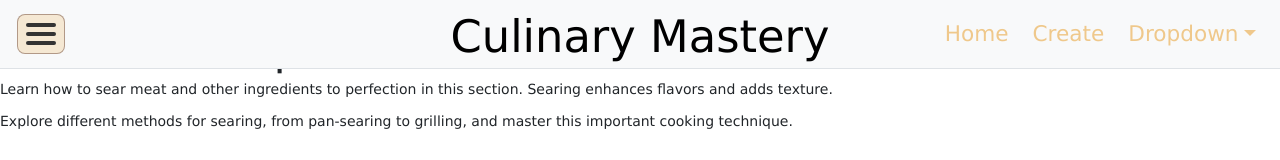
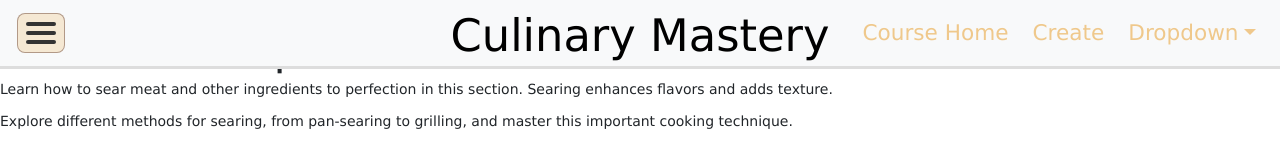
Before and after one commit to 24-25-UC-Senior-Design-Group-7/Culinary-Mastery, a React (Vite) app: page /sear in a window 1280 px wide. Shown: the top 160 px of the page. Built offline with nearby package versions, Linux system fonts and the light colour scheme.

Commit message:
updating css

```diff
--- a/src/components/Layout.jsx
+++ b/src/components/Layout.jsx
@@ -43,7 +43,7 @@ function Layout() {
       {/* Page content wrapper */}
       <div id="page-content-wrapper" className="flex-grow-1">
         {/* Top navigation */}
-        <nav className="navbar navbar-expand-lg navbar-light bg-light border-bottom navbarContainer">
+        <nav className="navbar navbar-expand-lg navbar-light bg-light navbarContainer">
           <div className="container-fluid">
             <button
               className={`hamburger-btn ${isToggled ? 'right' : ''}`}
@@ -66,8 +66,8 @@ function Layout() {
             <div className="collapse navbar-collapse" id="navbarSupportedContent">
               <ul className="navbar-nav ms-auto mt-2 mt-lg-0">
                 <li className="nav-item active">
-                  <Link to="/home" id="home" className="nav-link">
-                    Home
+                  <Link to="/course-home" id="course-home" className="nav-link">
+                    Course Home
                   </Link>
                 </li>
                 <li className="nav-item">
--- a/src/components/Sidebar.jsx
+++ b/src/components/Sidebar.jsx
@@ -10,7 +10,7 @@ function Sidebar({ links = [], handleLoginClick }) {
       {/* Sidebar */}
       <div id="sidebar-content" className={`${isToggled ? 'sb-sidenav-toggled' : ''}`}>
         <div className="sidebarTitleContainer">
-          <div className={`sidebar-heading border-bottom bg-light ${sidebarProps.titleClassName || 'sidebarTitle'}`}>
+          <div className={`sidebar-heading ${sidebarProps.titleClassName || 'sidebarTitle'}`}>
             {sidebarProps.title}
             {sidebarProps.image && sidebarProps.image !== '' ? (
               <img className={`${sidebarProps.imageClassName || 'sidebarImage'}`} src={sidebarProps.image} alt="Sidebar icon" />
--- a/src/css/app.css
+++ b/src/css/app.css
@@ -453,6 +453,12 @@ button:focus-visible {
   overflow-x: hidden;
   transition: all 0.4s ease-out;
   position: relative;
+}
+
+@media (max-width: 768px) {
+  #wrapper {
+    overflow-x: scroll;
+  }
 }
 
 #sidebar-wrapper {
@@ -494,6 +500,11 @@ button:focus-visible {
   width: 15rem;
 }
 
+#sidebar-wrapper .list-group-item {
+  border: 1.5px solid #d4af7f;
+  transition: background-color 0.3s ease-in-out, transform 0.3s ease-in-out; /* Smooth and fast transitions */
+}
+
 body.sb-sidenav-toggled #wrapper #sidebar-wrapper {
   transform: translateX(0);
 }
@@ -546,6 +557,7 @@ body.sb-sidenav-toggled #wrapper #sidebar-wrapper {
   font-weight: bold;
   font-size: 1.75;
   color: black;
+  transform: scale(1.05);
 }
 
 #sidebar-wrapper .produceTitle,
@@ -625,6 +637,8 @@ body.sb-sidenav-toggled #wrapper #sidebar-wrapper {
   width: 100%;
   height: 4.3rem;
   padding: 0;
+  background-color: #f7f1e1;
+  border-bottom: 2.2px solid #ddd;
 }
 
 #sidebar-wrapper .sidebarTitle {
@@ -721,6 +735,7 @@ body.sb-sidenav-toggled #wrapper #sidebar-wrapper {
   height: 4.3rem !important;
   width: 100%;
   z-index: 3;
+  border-bottom: 3px solid #ddd !important;
 }
 
 .navbarTitleContainer {
@@ -1214,7 +1229,6 @@ nav.navbar {
 /* #endregion */
 
 /* #region This is the Sidebar Navbar Section */
-
 .navbarContainer .navbar-nav .nav-item>.nav-link {
   display: inline-block;
   padding: 0.5rem 0.75rem;
--- a/src/pages/sautee.jsx
+++ b/src/pages/sautee.jsx
@@ -34,10 +34,10 @@ function Sautee() {
   }, [updateSidebarProps]);
 
   return (
-    <>
+    <div className="content-wrapper">
       <h1 className="mt-4">Sautee Techniques</h1>
       <p>Learn the art of sauteeing in this section. It’s a quick-cook technique using a small amount of fat.</p>
-    </>
+    </div>
   );
 }
 
```
